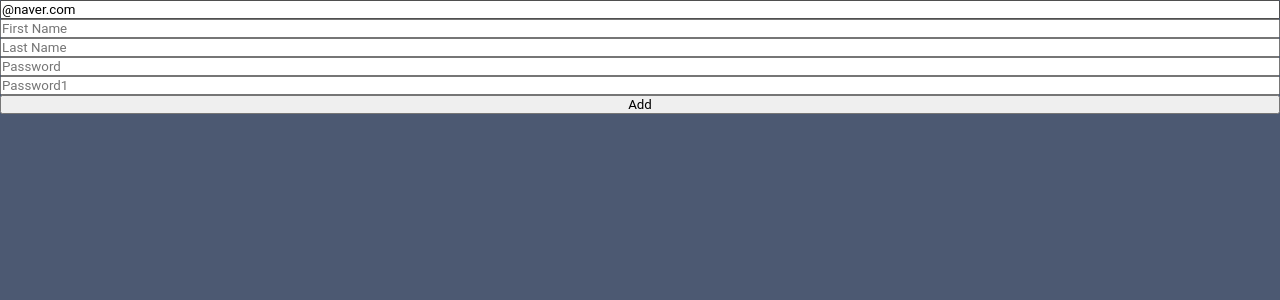
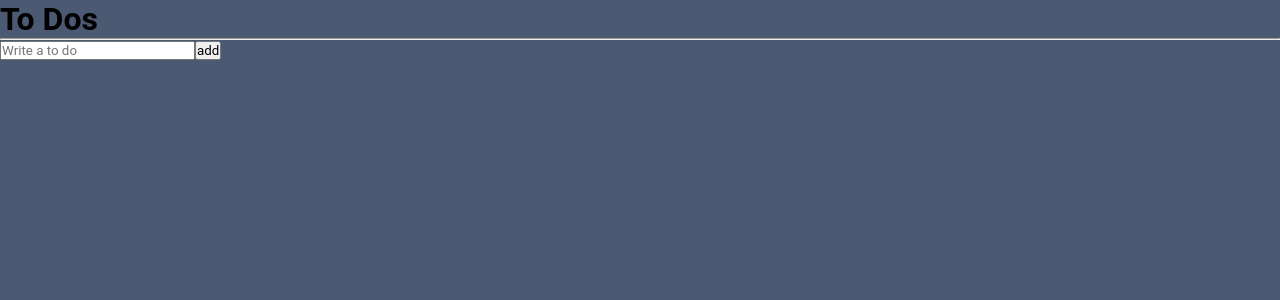
Before and after one commit to chuhongkyu/todolist, a React (Create React App) app: page / in a window 1280 px wide. Shown: the top 300 px of the page. Built offline with nearby package versions, Linux system fonts and the light colour scheme.

Commit message:
todolist_useForm

```diff
--- a/src/App.tsx
+++ b/src/App.tsx
@@ -1,5 +1,5 @@
 import { createGlobalStyle} from 'styled-components';
-import ToDoList from './ToDoList';
+import ToDoList from './components/ToDoList';
 
 const GlobalStyle = createGlobalStyle`
 * {
--- a/src/ToDoList.tsx
+++ /dev/null
@@ -1,85 +0,0 @@
-import React, { useState } from "react";
-import { useForm } from "react-hook-form";
-
-interface IForm{
-    email: string;
-    firstName?: string;
-    lastName: string;
-    password: string;
-    password1: string;
-    extraError?:string;
-}
-
-
-function ToDoList(){
-    const {register, handleSubmit, formState:{errors}, setError} = useForm<IForm>({
-        defaultValues:{
-            email:"@naver.com",
-        }
-    });
-    const onValid = (data: IForm) =>{
-        if(data.password !== data.password1){
-            setError("password1",
-                    {message:"Password are not the same"},
-                    {shouldFocus: true})
-        }
-        // setError("extraError", {message:"Server offline."})
-    }
-    console.log(errors);
-    return (
-        <div>
-            <form style={{display: "flex", flexDirection:"column"}} onSubmit={handleSubmit(onValid)}>
-                <input {...register("email",
-                        {required: "Email is required",
-                        pattern:{
-                            value: /^[A-Za-z0-9._%+-]+@naver.com$/,
-                            message: "Only naver.com emails allowed",
-                        },
-                        })}
-                        placeholder="Email"/>
-                <span>{errors?.email?.message}</span>
-                <input {...register("firstName",
-                        {required: "write here",
-                        minLength: 5,
-                        validate:{
-                            noNico: (value)=> value?.includes("nico") ? "no nicos allowed": true,
-                            noNick: (value)=> value?.includes("nick") ? "no nicks allowed": true,
-                        },
-                        })} placeholder="First Name"/>
-                <span>{errors?.firstName?.message}</span>
-                <input {...register("lastName", {required: "write here" , minLength: 5})} placeholder="Last Name"/>
-                <span>{errors?.lastName?.message}</span>
-                <input {...register("password", {required: "password is required",
-                                                minLength: {
-                                                    value: 5,
-                                                    message: "Your password is too short"
-                                                }})} placeholder="Password"/>
-                <span>{errors?.password?.message}</span>
-                <input {...register("password1", {required: "password is required"})} placeholder="Password1"/>
-                <span>{errors?.password1?.message}</span>
-                <button>Add</button>
-                <span>{errors?.extraError?.message}</span>
-            </form>
-        </div>
-    )
-}
-
-// function ToDoList(){
-//     const [todo, setToDo] = useState("")
-//     const onChange = (event:React.FormEvent<HTMLInputElement>)=>{
-//         const {currentTarget: {value}} = event;
-//         setToDo(value);
-//     }
-//     const onSubmit = (event:React.FormEvent<HTMLFormElement>) =>{
-//         event.preventDefault();
-//         console.log(todo);
-//     }
-//     return <div>
-//         <form onSubmit={onSubmit}>
-//             <input onChange={onChange} value={todo}  placeholder="Write a to do"/>
-//             <button>Add</button>
-//         </form>
-//     </div>
-// }
-
-export default ToDoList;
--- /dev/null
+++ b/src/components/ToDoList.tsx
@@ -0,0 +1,45 @@
+import { useForm } from "react-hook-form";
+import { atom, useRecoilState } from "recoil";
+
+interface IForm{
+    toDo: string;
+}
+
+interface IToDo{
+    text: string;
+    id: number;
+    category: "TO_DO"|"DOING"|"DONE";
+}
+
+const toDoState = atom<IToDo[]>({
+    key: "toDo",
+    default: [],
+})
+
+function ToDoList(){
+    const [toDos, setToDos] = useRecoilState(toDoState);
+    const {register, handleSubmit, setValue} = useForm<IForm>();
+    const onSubmit = ({toDo}:IForm)=>{
+        setToDos(oldToDos => [{text:toDo, id:Date.now(), category:"TO_DO"}, ...oldToDos])
+        setValue("toDo", "");
+    }
+    // console.log(toDos)
+
+    return (
+        <div>
+            <h1>To Dos</h1>
+            <hr/>
+            <form onSubmit={handleSubmit(onSubmit)}>
+                <input {...register("toDo", {
+                    required: "Please write a to do",
+                })} placeholder="Write a to do"/>
+                <button>add</button>
+            </form>
+            <ul>
+                {toDos.map(toDo => <li key={toDo.id}>{toDo.text}</li>)}
+            </ul>
+        </div>
+    )
+}
+
+export default ToDoList;
```
